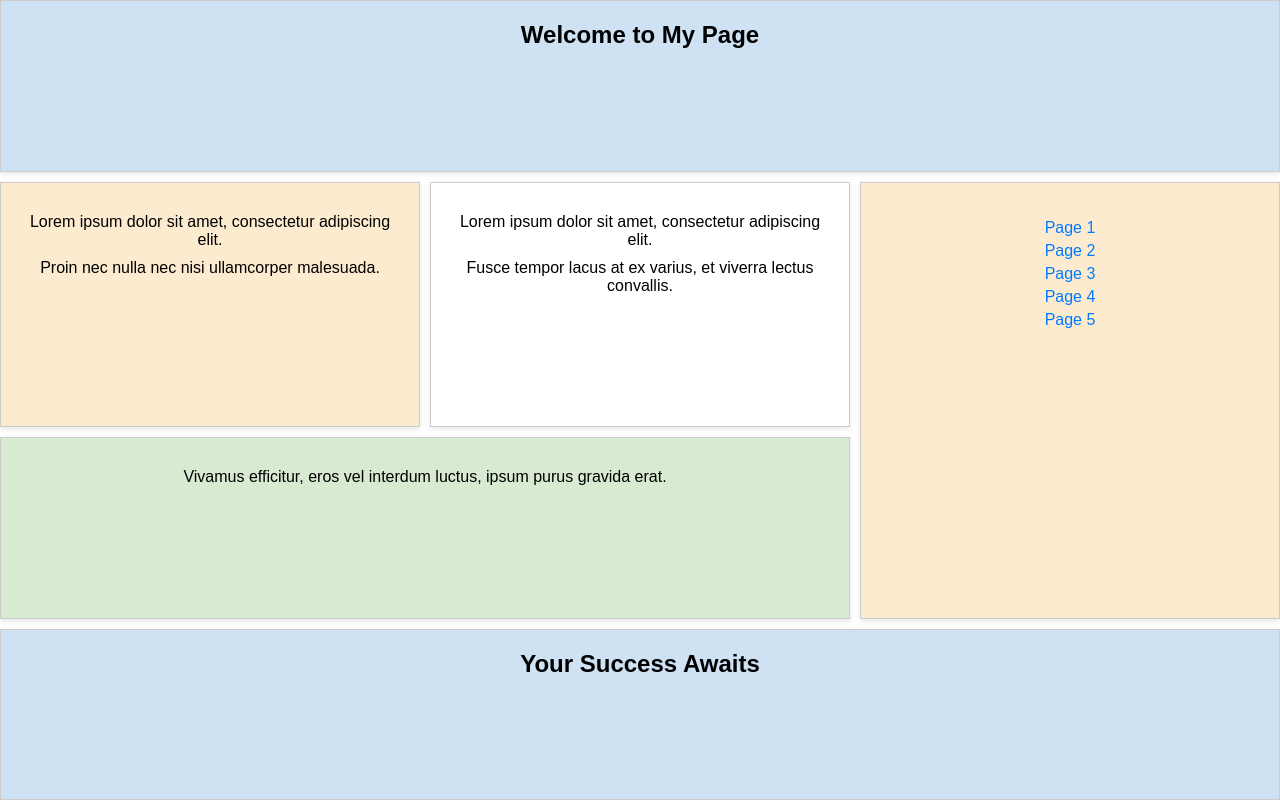
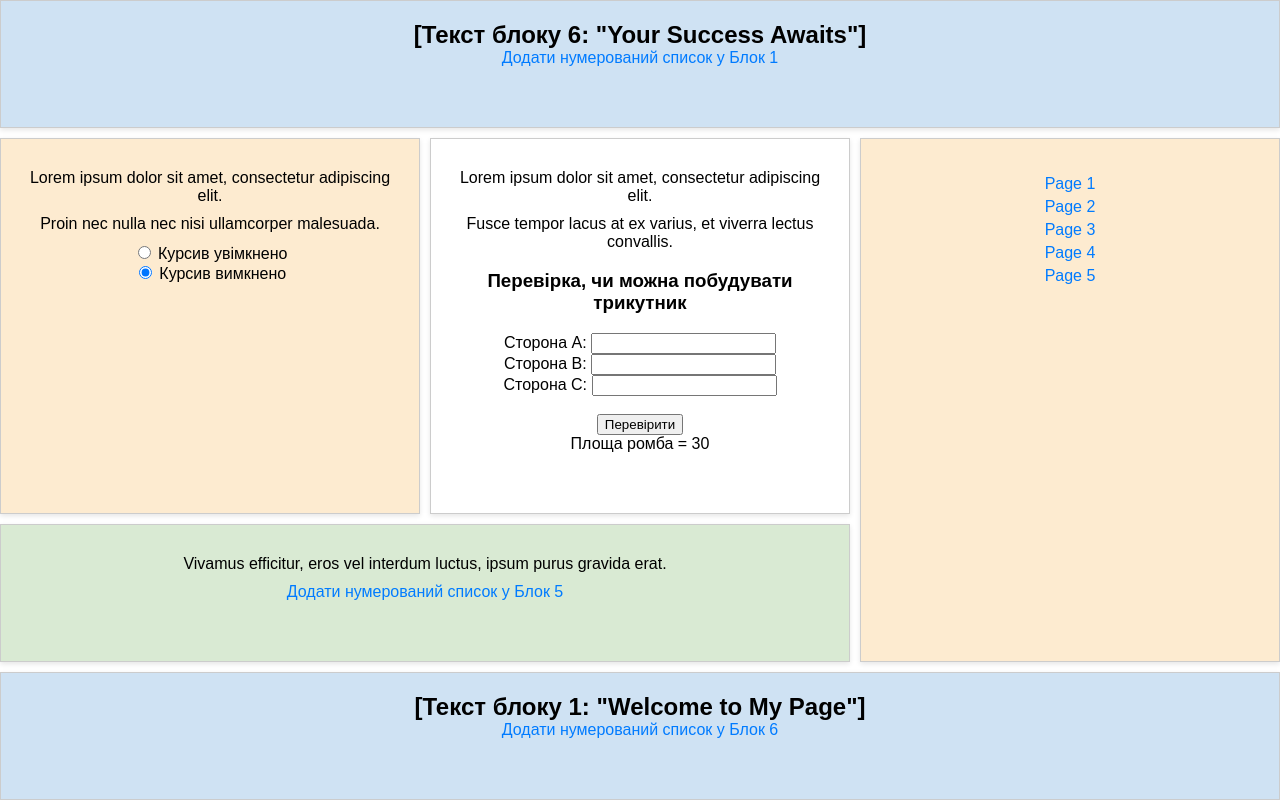
Before and after one commit to VladKuke/website_labs, a plain HTML site: page index.html in a window 1280 px wide. Drawn offline with Linux system fonts and the light colour scheme.

Commit message:
Update index.html

```diff
--- a/index.html
+++ b/index.html
@@ -2,23 +2,60 @@
 <html lang="en">
 <head>
     <meta charset="UTF-8">
+    <title>Variant 4 Layout</title>
     <meta name="viewport" content="width=device-width, initial-scale=1.0">
-    <title>Variant 4 Layout</title>
-    <link rel="stylesheet" href="mobile.css">
+    <!-- Ваш CSS -->
+    <link rel="stylesheet" href="lab5.css">
 </head>
 <body>
 <div class="container">
+
     <div class="block block1">
-        <h1>Welcome to My Page</h1>
+        <h1 id="block1-title">[Текст блоку 1: "Welcome to My Page"]</h1>
+
+        <a href="#" class="create-list-link" data-block="1">
+            Додати нумерований список у Блок 1
+        </a>
+        <!-- Сюди буде підставлятися форма і/або список -->
+        <div class="list-container" id="list-container-1"></div>
     </div>
-    <div class="block block2">
+
+    <div class="block block2" id="block2">
         <p>Lorem ipsum dolor sit amet, consectetur adipiscing elit.</p>
         <p>Proin nec nulla nec nisi ullamcorper malesuada.</p>
+
+        <form id="italicForm">
+            <label>
+                <input type="radio" name="italic" value="on"> Курсив увімкнено
+            </label>
+            <br>
+            <label>
+                <input type="radio" name="italic" value="off" checked> Курсив вимкнено
+            </label>
+        </form>
     </div>
+
     <div class="block block3">
         <p>Lorem ipsum dolor sit amet, consectetur adipiscing elit.</p>
         <p>Fusce tempor lacus at ex varius, et viverra lectus convallis.</p>
+
+        <form id="triangleForm">
+            <h3>Перевірка, чи можна побудувати трикутник</h3>
+            <label for="sideA">Сторона A:</label>
+            <input type="number" id="sideA" name="sideA" required>
+            <br>
+            <label for="sideB">Сторона B:</label>
+            <input type="number" id="sideB" name="sideB" required>
+            <br>
+            <label for="sideC">Сторона C:</label>
+            <input type="number" id="sideC" name="sideC" required>
+            <br><br>
+            <button type="submit">Перевірити</button>
+        </form>
+
+        <div id="rhombus-result"></div>
     </div>
+
     <div class="block block4">
         <ul>
             <li><a href="page1.html">Page 1</a></li>
@@ -28,12 +65,24 @@
             <li><a href="page5.html">Page 5</a></li>
         </ul>
     </div>
+
     <div class="block block5">
         <p>Vivamus efficitur, eros vel interdum luctus, ipsum purus gravida erat.</p>
+        <a href="#" class="create-list-link" data-block="5">
+            Додати нумерований список у Блок 5
+        </a>
+        <div class="list-container" id="list-container-5"></div>
     </div>
+
     <div class="block block6">
-        <h2>Your Success Awaits</h2>
+        <h2 id="block6-title">[Текст блоку 6: "Your Success Awaits"]</h2>
+        <a href="#" class="create-list-link" data-block="6">
+            Додати нумерований список у Блок 6
+        </a>
+        <div class="list-container" id="list-container-6"></div>
     </div>
 </div>
+
+<script src="index.js"></script>
 </body>
 </html>
```
